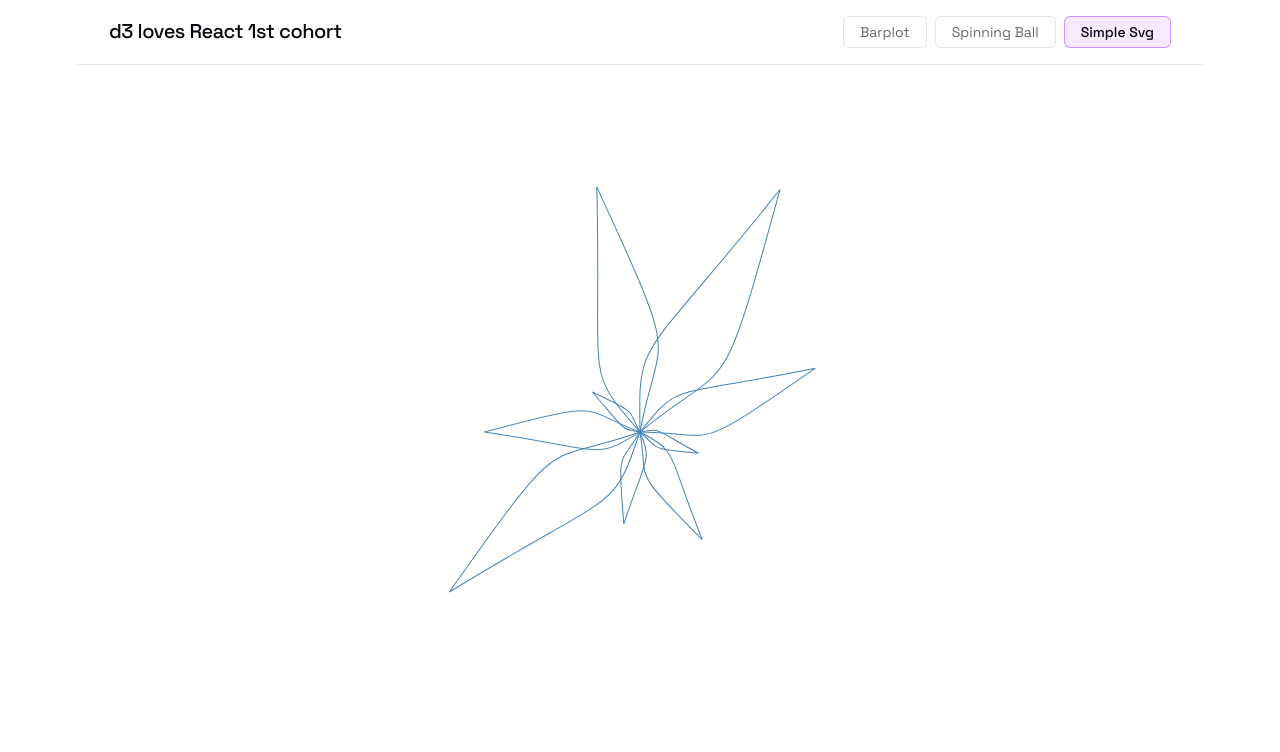
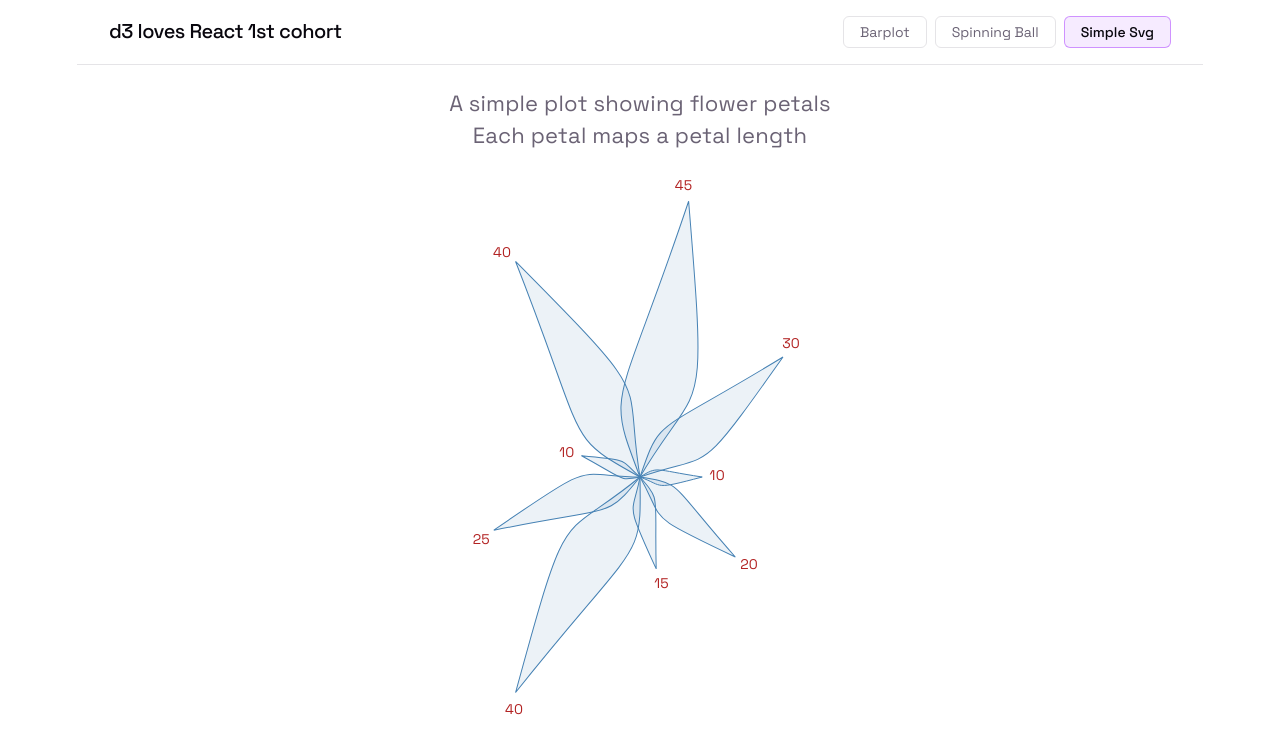
Before and after one commit to mic-wypych/d3_charts, a React (Vite) app: page / in a window 1280 px wide. Both pictures are taken after a click on the button "Simple Svg". Shown: the top 752 px of the page. Built offline with nearby package versions, Linux system fonts and the light colour scheme.

Commit message:
add text

```diff
--- a/src/SimpleSvg.jsx
+++ b/src/SimpleSvg.jsx
@@ -75,27 +75,47 @@ export const SimpleSvg = () => {
     };
 
     return (
+        <>
+       <div>A simple plot showing flower petals<br></br> Each petal maps a petal length</div>
         <svg viewBox={`0 0 ${width} ${height}`} width="100%" style={{ maxWidth: width }}>
             <g transform={`translate(${cx}, ${cy})`}>
                 {data.map((d, i) => {
                     const angle = angleScale(i);
                     const length = scale(d.value);
                     const pathData = createPetalPath(length, angle);
-                    const angleDeg = (angle * 180 / Math.PI) - 70; // -90 to start at top
+                    const angleDeg = (angle * 180 / Math.PI) - 90; // -90 to start at top
+
+                    // Calculate text position at petal tip
+                    const textAngle = angle - Math.PI / 120; // -90 degrees in radians
+                    const textDistance = length + 15; // offset from tip
+                    const textX = textDistance * Math.cos(textAngle );
+                    const textY = textDistance * Math.sin(textAngle );
 
                     return (
+                        <g key={i}>
                             <path
-                            key={i}
                                 d={pathData}
                                 fill="steelblue"
-                            fillOpacity={0.0}
-                            stroke="steelblue"
+                                fillOpacity={0.1}
+                                stroke="steelblue"q
                                 strokeWidth={1}
                                 transform={`rotate(${angleDeg})`}
                             />
+                            <text
+                                x={textX}
+                                y={textY}
+                                fill="firebrick"
+                                fontSize={14}
+                                textAnchor="middle"
+                                dy="0.35em"
+                            >
+                                {d.value}
+                            </text>
+                        </g>
                     );
                 })}
             </g>
         </svg>
+        </>
     );
 };
```
Lines whose indentation alone changed are shown as unchanged.
